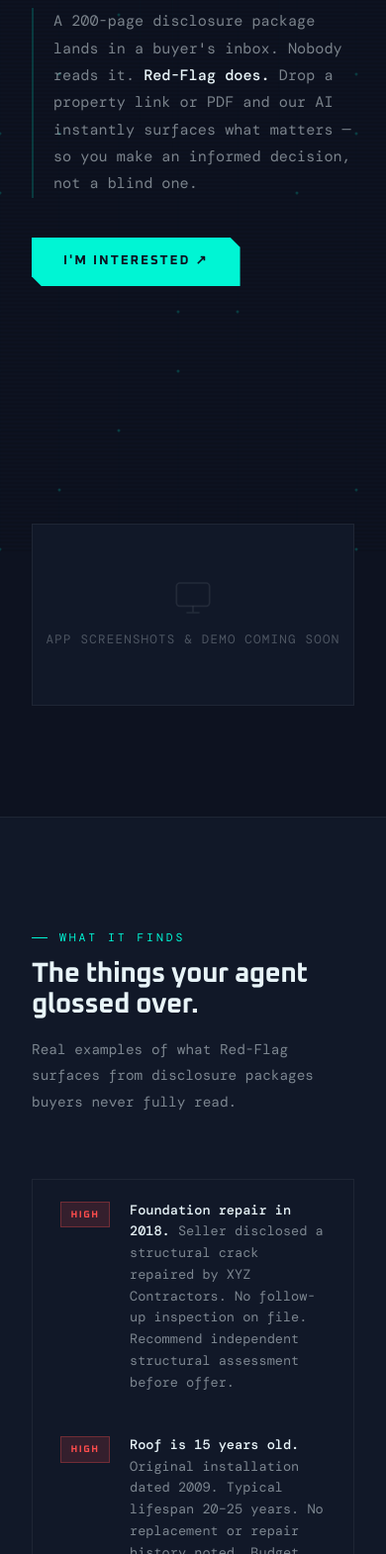
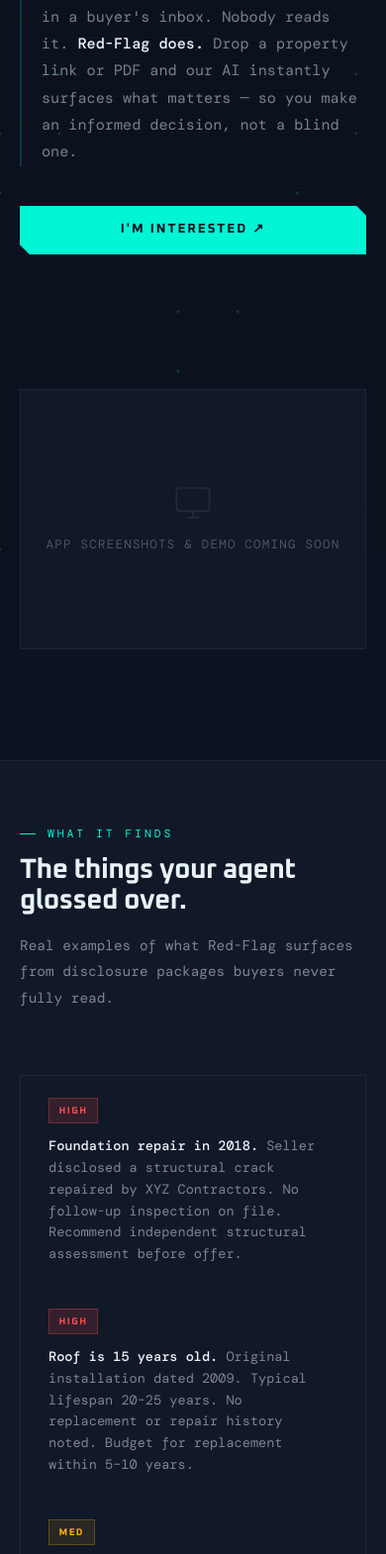
Before and after one commit to dkong8s93/anything-studio, a plain HTML site: page projects/red-flag/index.html in a window 390 px wide. Shown: the part 285-1855 px from the top of the page at 99% size. Drawn offline with nearby package versions, Linux system fonts and the light colour scheme; a web font is replaced by a local one.

Commit message:
mobile friendly

```diff
--- a/projects/red-flag/index.html
+++ b/projects/red-flag/index.html
@@ -379,9 +379,31 @@
   }
 
   /* Mobile */
-  @media (max-width: 640px) {
+  @media (max-width: 768px) {
+    .cursor, .cursor-ring { display: none; }
+    body { cursor: auto; }
+    a, button { cursor: pointer; }
+
+    nav { padding: 1rem 1.25rem; }
+    .container { padding: 0 1.25rem; }
+    section { padding: 4rem 0; }
+
+    .hero-inner { padding: 4rem 0 2.5rem; }
+    .hero-actions { flex-direction: column; align-items: flex-start; }
+    .btn-primary { width: 100%; justify-content: center; }
+
+    .flag-item { flex-direction: column; gap: 0.75rem; }
+    .flag-badge { align-self: flex-start; }
+
     .steps-grid { grid-template-columns: 1fr 1fr; }
+
+    .media-placeholder { aspect-ratio: 4/3; margin-top: 2rem; }
+
     .footer-inner { flex-direction: column; text-align: center; }
+  }
+
+  @media (max-width: 480px) {
+    .steps-grid { grid-template-columns: 1fr; }
   }
 </style>
 </head>
```
Also changed, not shown: index.html (+28 -2 lines), projects/east-west/index.html (+20 -1 lines).
